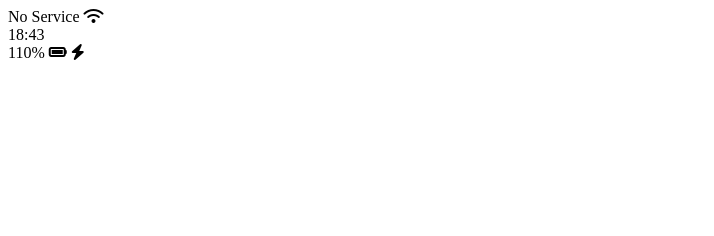
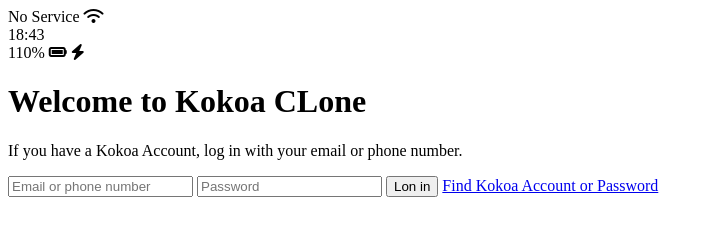
Before and after one commit to sunNsunflower/kokoa-clone-2021, a plain HTML site: page index.html in a window 1280 px wide. Shown: the whole page, without its empty margins (0-714 px from the left). Drawn offline with Linux system fonts and the light colour scheme.

```diff
--- a/index.html
+++ b/index.html
@@ -4,7 +4,7 @@
     <meta charset="UTF-8" />
     <meta http-equiv="X-UA-Compatible" content="IE=edge" />
     <meta name="viewport" content="width=device-width, initial-scale=1.0" />
-    <title>Welcome to Kokoa Talk</title>
+    <title>Welcome to Kokoa Clone</title>
   </head>
   <body>
     <div class="status-bar">
@@ -21,6 +21,21 @@
         <i class="fas fa-bolt"></i>
       </div>
     </div>
+
+    <header class="welcome-header">
+      <h1 class="welcome-header__title">Welcome to Kokoa CLone</h1>
+      <p class="welcome-header__text">
+        If you have a Kokoa Account, log in with your email or phone number.
+      </p>
+    </header>
+
+    <form id="login-form">
+      <input type="text" placeholder="Email or phone number" />
+      <input type="password" placeholder="Password" />
+      <input type="submit" value="Lon in" />
+      <a href="#">Find Kokoa Account or Password</a>
+    </form>
+
     <script
       src="https://kit.fontawesome.com/6478f529f2.js"
       corssorigin="anonymous"
```
